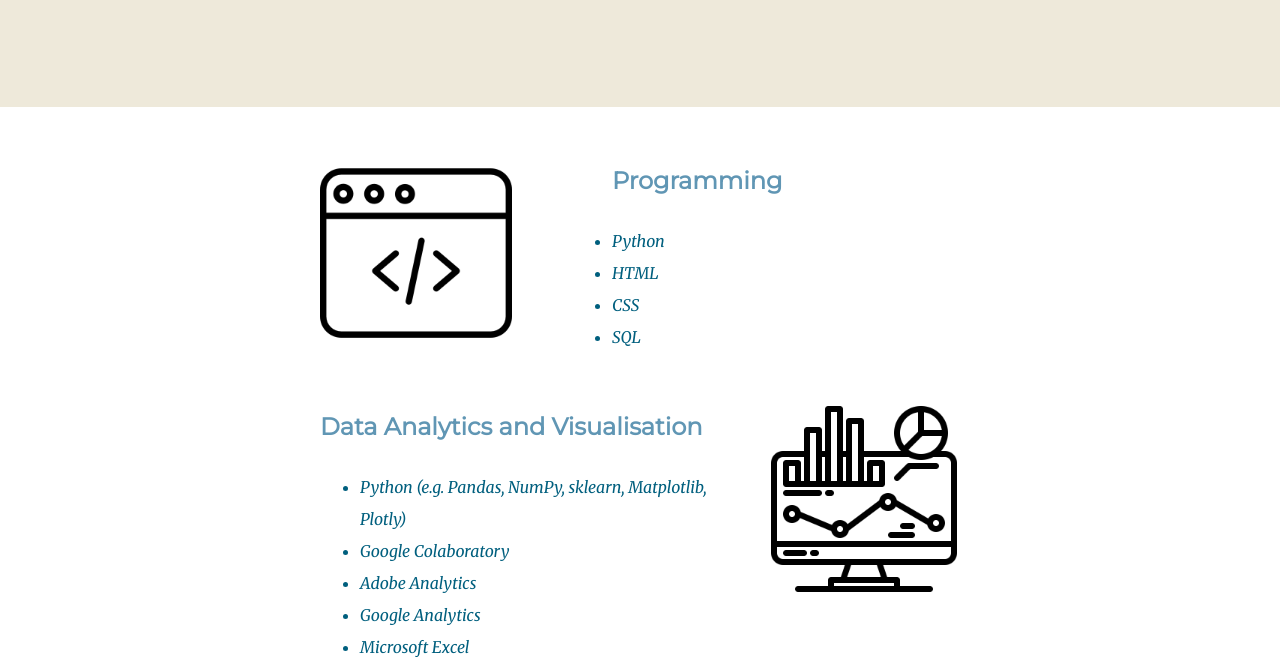
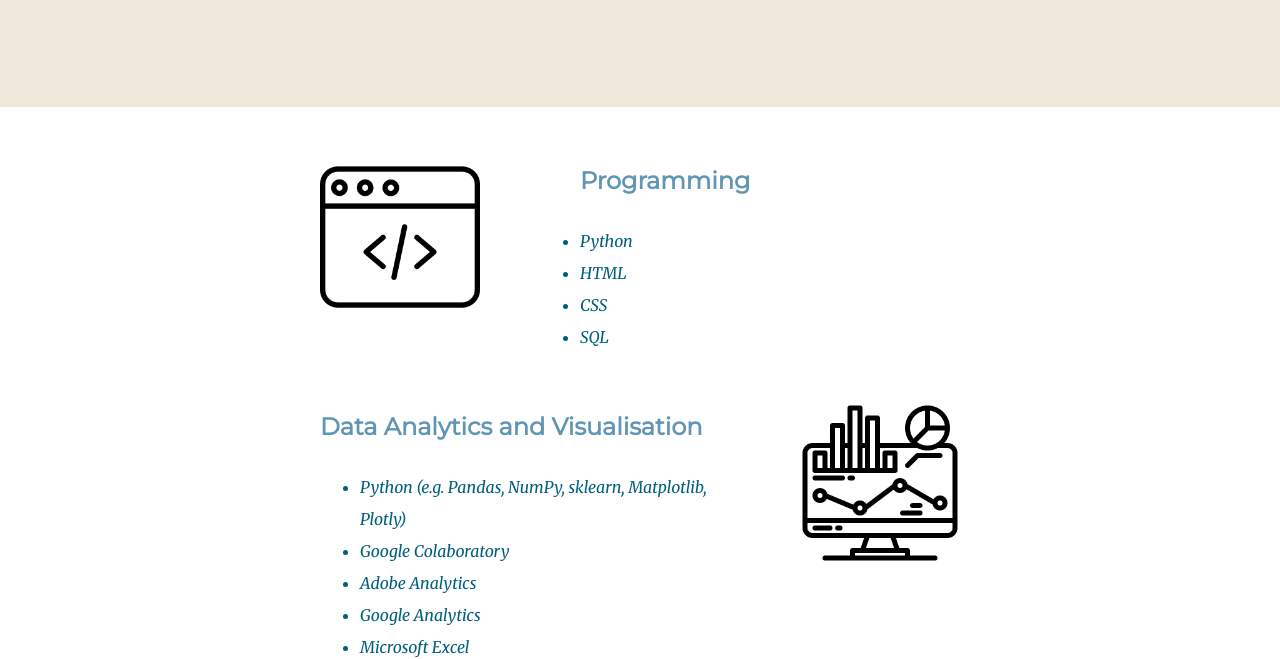
Before and after one commit to lauraporsch/ResumeWebsite, a plain HTML site: page skills.html in a window 1280 px wide. Shown: the part 295-954 px from the top of the page. Drawn offline with Linux system fonts and the light colour scheme.

Commit message:
Size of Icons changed

```diff
--- a/css/styles.css
+++ b/css/styles.css
@@ -192,13 +192,13 @@ p{
   float: right;
   margin-bottom: 10px;
   margin-left: 50px;
-  width: 30%;
+  width: 25%;
 }
 .skill-icon-left{
   float: left;
   margin-bottom: 10px;
   margin-right: 100px;
-  width: 30%;
+  width: 25%;
 }
 .skill-row{
   margin: 50px auto  50px auto;
```
